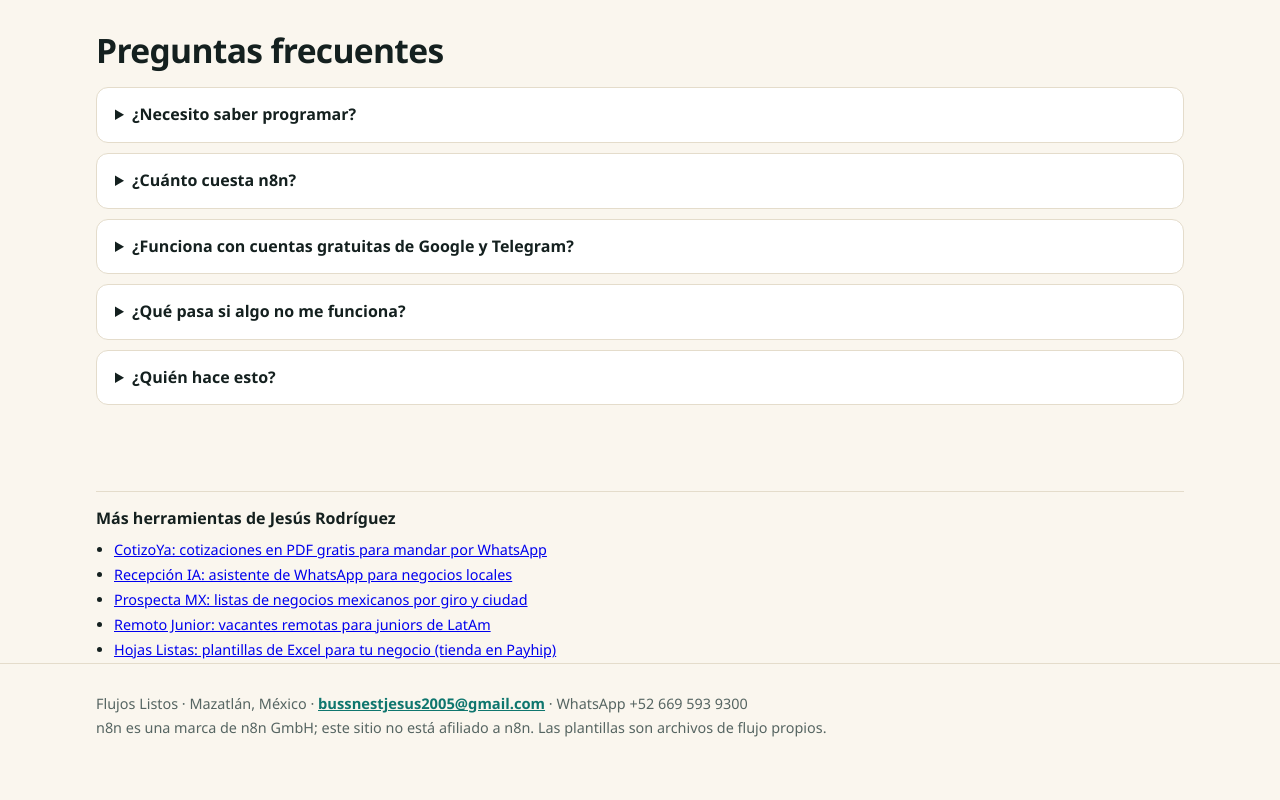
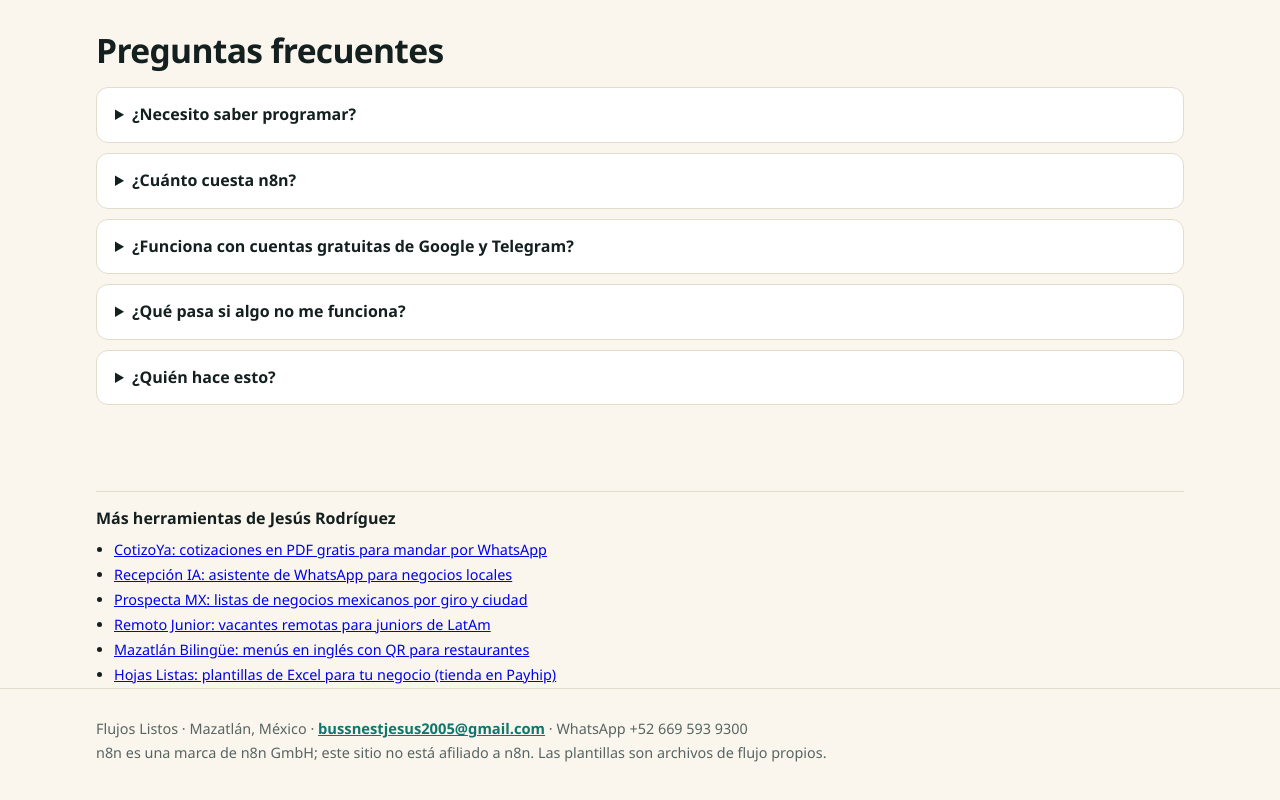
Before and after one commit to Jesus-Jazisenot/flujos-listos, a plain HTML site: page index.html in a window 1280 px wide. Shown: the part 3749-4549 px from the top of the page. Before the commit the page ends 4528 px from the top, so only its background shows below. Drawn offline with Linux system fonts and the light colour scheme.

Commit message:
Enlace a Mazatlán Bilingüe en Más herramientas

```diff
--- a/index.html
+++ b/index.html
@@ -155,7 +155,7 @@ footer{border-top:1px solid var(--line);padding:28px 0 40px;color:var(--mut);fon
 <details><summary>¿Qué pasa si algo no me funciona?</summary><p>Escríbeme por WhatsApp o correo con una captura del error y lo revisamos. La guía de cada flujo trae sus errores más comunes.</p></details>
 <details><summary>¿Quién hace esto?</summary><p>Jesús Rodríguez, estudiante de Ingeniería en Sistemas en Mazatlán, que construye automatizaciones con n8n para negocios.</p></details>
 </div></section>
-<div class="wrap"><aside class="mas" aria-labelledby="mas-t"><h2 id="mas-t">Más herramientas de Jesús Rodríguez</h2><ul><li><a href="https://jesus-jazisenot.github.io/cotizoya/">CotizoYa: cotizaciones en PDF gratis para mandar por WhatsApp</a></li><li><a href="https://jesus-jazisenot.github.io/recepcion-ia/">Recepción IA: asistente de WhatsApp para negocios locales</a></li><li><a href="https://jesus-jazisenot.github.io/prospecta-mx/">Prospecta MX: listas de negocios mexicanos por giro y ciudad</a></li><li><a href="https://jesus-jazisenot.github.io/remoto-junior/">Remoto Junior: vacantes remotas para juniors de LatAm</a></li><li><a href="https://payhip.com/HojasListas">Hojas Listas: plantillas de Excel para tu negocio (tienda en Payhip)</a></li></ul></aside>
+<div class="wrap"><aside class="mas" aria-labelledby="mas-t"><h2 id="mas-t">Más herramientas de Jesús Rodríguez</h2><ul><li><a href="https://jesus-jazisenot.github.io/cotizoya/">CotizoYa: cotizaciones en PDF gratis para mandar por WhatsApp</a></li><li><a href="https://jesus-jazisenot.github.io/recepcion-ia/">Recepción IA: asistente de WhatsApp para negocios locales</a></li><li><a href="https://jesus-jazisenot.github.io/prospecta-mx/">Prospecta MX: listas de negocios mexicanos por giro y ciudad</a></li><li><a href="https://jesus-jazisenot.github.io/remoto-junior/">Remoto Junior: vacantes remotas para juniors de LatAm</a></li><li><a href="https://jesus-jazisenot.github.io/mazatlan-bilingue/">Mazatlán Bilingüe: menús en inglés con QR para restaurantes</a></li><li><a href="https://payhip.com/HojasListas">Hojas Listas: plantillas de Excel para tu negocio (tienda en Payhip)</a></li></ul></aside>
 </div>
 </main>
 <footer><div class="wrap">Flujos Listos · Mazatlán, México · <a class="lnk" href="mailto:bussnestjesus2005@gmail.com">bussnestjesus2005@gmail.com</a> · WhatsApp +52 669 593 9300<br>n8n es una marca de n8n GmbH; este sitio no está afiliado a n8n. Las plantillas son archivos de flujo propios.</div></footer>
```
